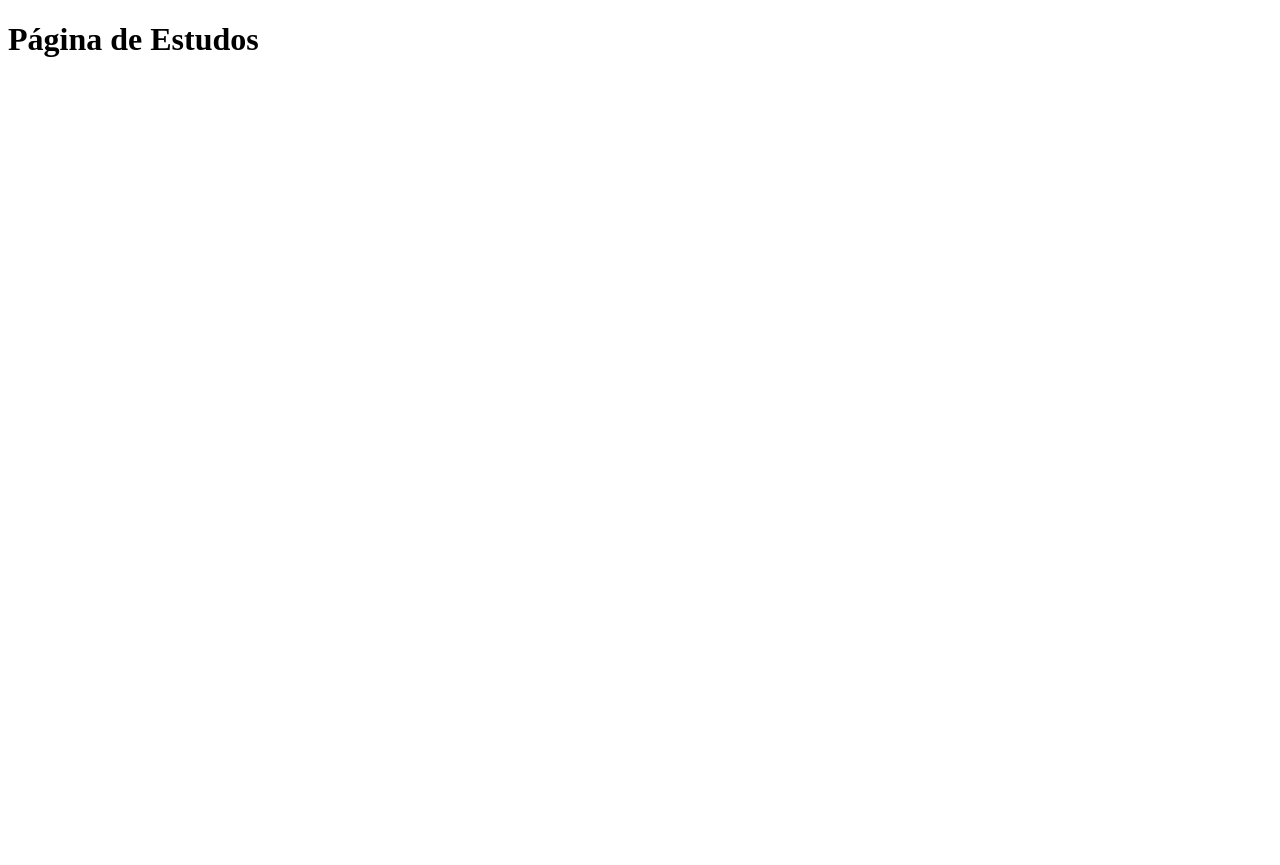
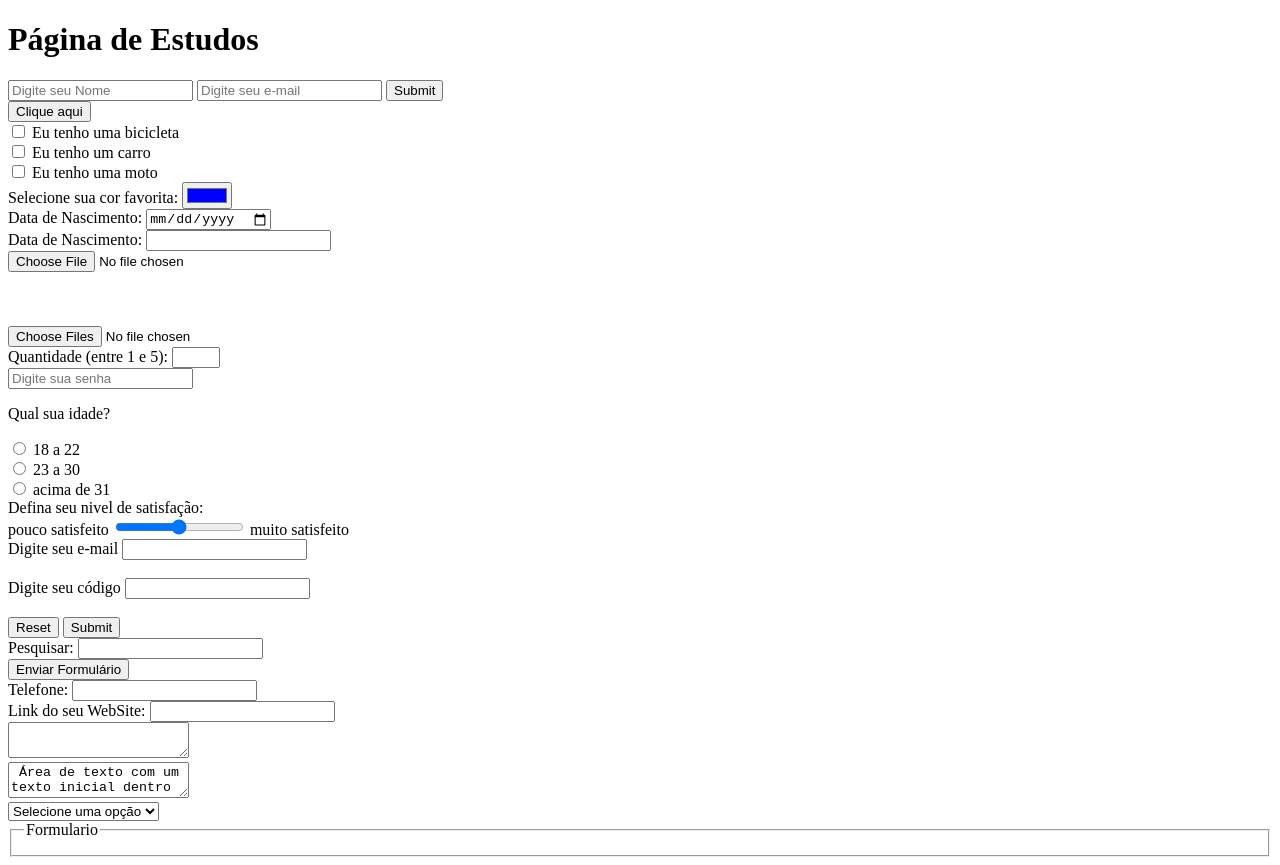
Before and after one commit to isadorabdias-bit/estudos_html, a plain HTML site: page index.html in a window 1280 px wide. Before the commit the page ends 800 px from the top, so only its background shows below. Drawn offline with Linux system fonts and the light colour scheme.

Commit message:
Apendizados sobre formilarios

```diff
--- a/index.html
+++ b/index.html
@@ -1,11 +1,128 @@
 <!DOCTYPE html>
 <html lang="pt-br">
+
 <head>
     <meta charset="UTF-8">
     <meta name="viewport" content="width=device-width, initial-scale=1.0">
     <title>Formulários</title>
 </head>
+
 <body>
-  <h1>Página de Estudos</h1>
+    <h1>Página de Estudos</h1>
+    <form method="get" action="envio_dados.php">
+        <input type="text" name="nome" placeholder="Digite seu Nome">
+        <input type="e-mail" name="email" placeholder="Digite seu e-mail">
+        <input type="submit" name="enviar" placeholder="Enviar">
+    </form>
+
+    <form>
+        <input type="button" value="Clique aqui" onclick="msg()">
+    </form>
+
+    <form>
+        <!-- checkbox é a chaxinha de dar check -->
+        <input type="checkbox" name="veiculo1" value="bicicleta">
+        Eu tenho uma bicicleta<br>
+        <input type="checkbox" name="veiculo2" value="carro">
+        Eu tenho um carro<br>
+        <input type="checkbox" name="veiculo3" value="moto">
+        Eu tenho uma moto
+    </form>
+
+    <form>
+        Selecione sua cor favorita: <input type="color" name="favcor" value="#0000ff">
+    </form>
+
+    <form>
+        Data de Nascimento: <input type="date" name="nascimento">
+    </form>
+
+    <form>
+        Data de Nascimento: <input type="datetipe-local" name="bdaytime">
+    </form>
+
+    <!-- permite que envie um unico arquivo por vez -->
+    <form>
+        <input type="file" name="arquivos">
+    </form>
+    <br><br><br>
+
+    <!-- para permitir a seleçao de multiplos arquivos -->
+    <form>
+        <input type="file" name="arquivos" multiple>
+    </form>
+
+    <form>
+        Quantidade (entre 1 e 5): <input type="number" name="qtb" min="1" max="5">
+    </form>
+
+    <form>
+        <input type="password" name="senha" placeholder="Digite sua senha">
+    </form>
+
+    <form>
+        <p>Qual sua idade?</p>
+        <input type="radio" name="idade" value="18_22"> 18 a 22<br>
+        <input type="radio" name="idade" value="23_30"> 23 a 30<br>
+        <input type="radio" name="idade" value="mais31"> acima de 31<br>
+    </form>
+
+    <form>
+        Defina seu nivel de satisfação: <br>
+        pouco satisfeito
+        <input type="range" name="satisfacao" min="0" max="10">
+        muito satisfeito
+    </form>
+
+    <!-- label é uma ligacao com o id pra quando for clicado o botao reset todos label serao resetados -->
+    <form>
+        <label for="email">Digite seu e-mail</label>
+        <input type="email" id="email" name="email"><br><br></input>
+        <label for="pin">Digite seu código</label>
+        <input type="text" id="pin" name="pin" maxlength="4"><br><br>
+        <input type="reset" value="Reset">
+        <input type="submit" value="Submit">
+    </form>
+
+    <form>
+        Pesquisar: <input type="search" name="q">
+    </form>
+
+    <form>
+        <input type="submit" value="Enviar Formulário">
+    </form>
+
+    <form>
+        Telefone: <input type="tel" name="usetel">
+    </form>
+
+    <form>
+        Link do seu WebSite: <input type="utl" name="webpage">
+    </form>
+
+    <form>
+        <textarea></textarea>
+        <br>
+        <textarea> Área de texto com um texto inicial dentro</textarea>
+    </form>
+
+    <select name="lista" id="lista">
+        <option>Selecione uma opção</option>
+        <option>Macarrão</option>
+        <option>Pizza</option>
+        <option>Nhoque</option>
+        <option>Canelone</option>
+    </select>
+
+    <fieldset>
+        <legend>Formulario</legend>
+    </fieldset>
+
+    <script>
+        function msg() {
+            alert("Você clicou no botão!")
+        }
+    </script>
 </body>
+
 </html>
```
